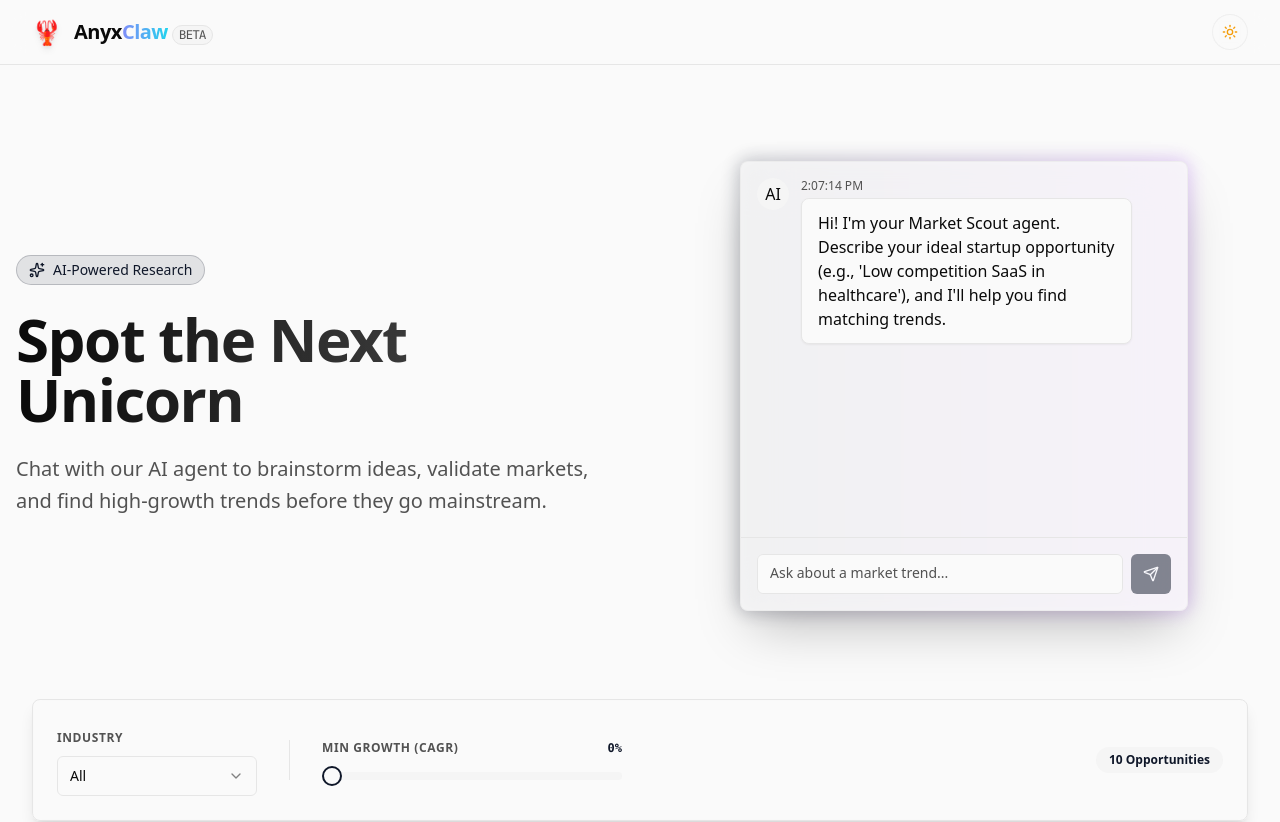
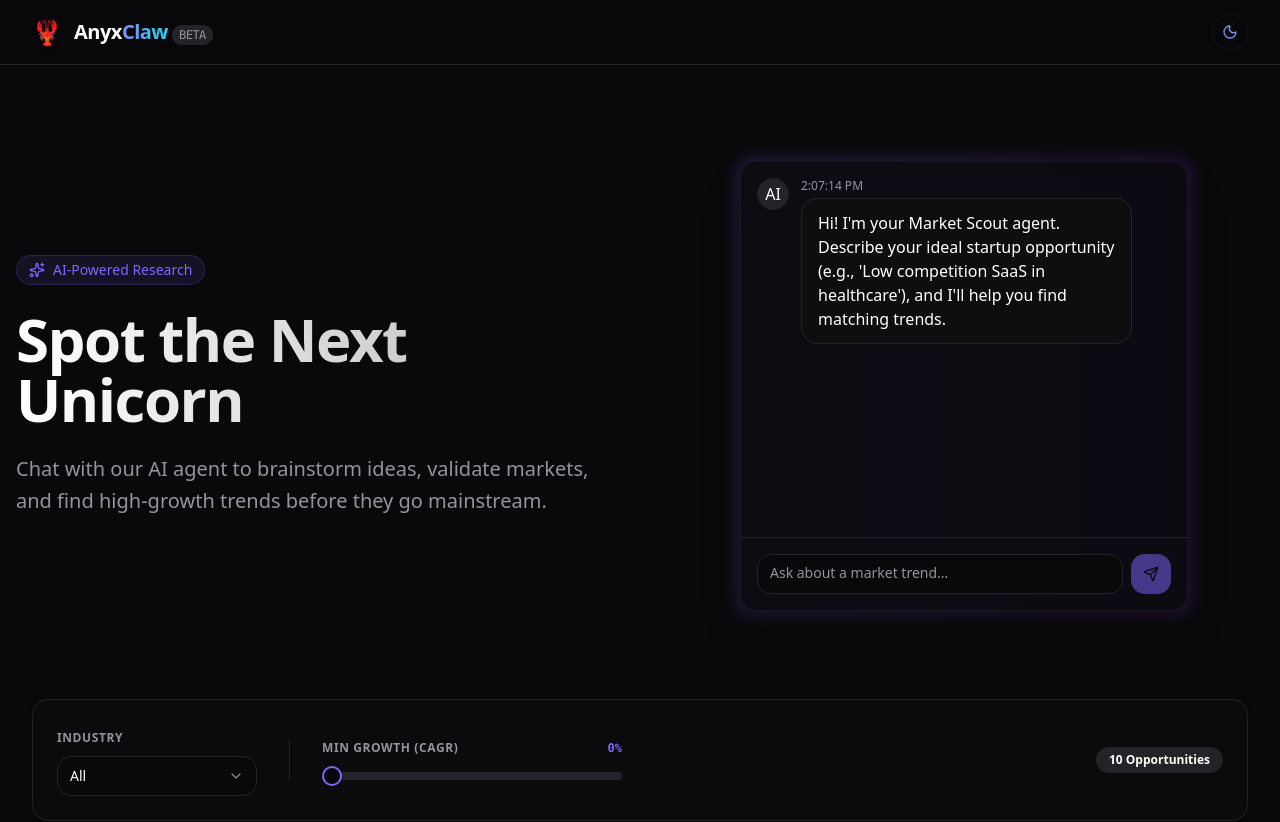
Before and after one commit to anyx-app/anyx-claw-test, a React (Vite) app: page / in a window 1280 px wide. Shown: the top 822 px of the page. Built offline with nearby package versions, Linux system fonts and the light colour scheme.

Commit message:
Fix: Force migrate 'default-light' users to 'tech-dark' to ensure dark mode

```diff
--- a/src/theme/ThemeProvider.tsx
+++ b/src/theme/ThemeProvider.tsx
@@ -21,12 +21,15 @@ export function ThemeProvider({ children }: { children: React.ReactNode }) {
 
     const saved = localStorage.getItem(STORAGE_KEY)
     if (saved) {
-      // Map legacy theme names to new IDs
+      // Force migration from default-light to tech-dark for the new branding
+      if (saved === 'default-light' || saved === 'light') {
+        return 'tech-dark'
+      }
       return legacyThemeMap[saved] || saved
     }
 
-    // Default to 'tech-dark' (overriding system preference for now)
-    return legacyThemeMap['tech-dark'] || 'tech-dark'
+    // Default to 'tech-dark'
+    return 'tech-dark'
   })
 
   const theme = useMemo(() => getTheme(themeId), [themeId])
@@ -37,7 +40,13 @@ export function ThemeProvider({ children }: { children: React.ReactNode }) {
     let initialTheme: string
 
     if (saved) {
-      initialTheme = legacyThemeMap[saved] || saved
+      // Force migration here too
+      if (saved === 'default-light' || saved === 'light') {
+        initialTheme = 'tech-dark'
+        localStorage.setItem(STORAGE_KEY, initialTheme)
+      } else {
+        initialTheme = legacyThemeMap[saved] || saved
+      }
     } else {
       // Default to tech-dark if nothing saved
       initialTheme = 'tech-dark'
```
